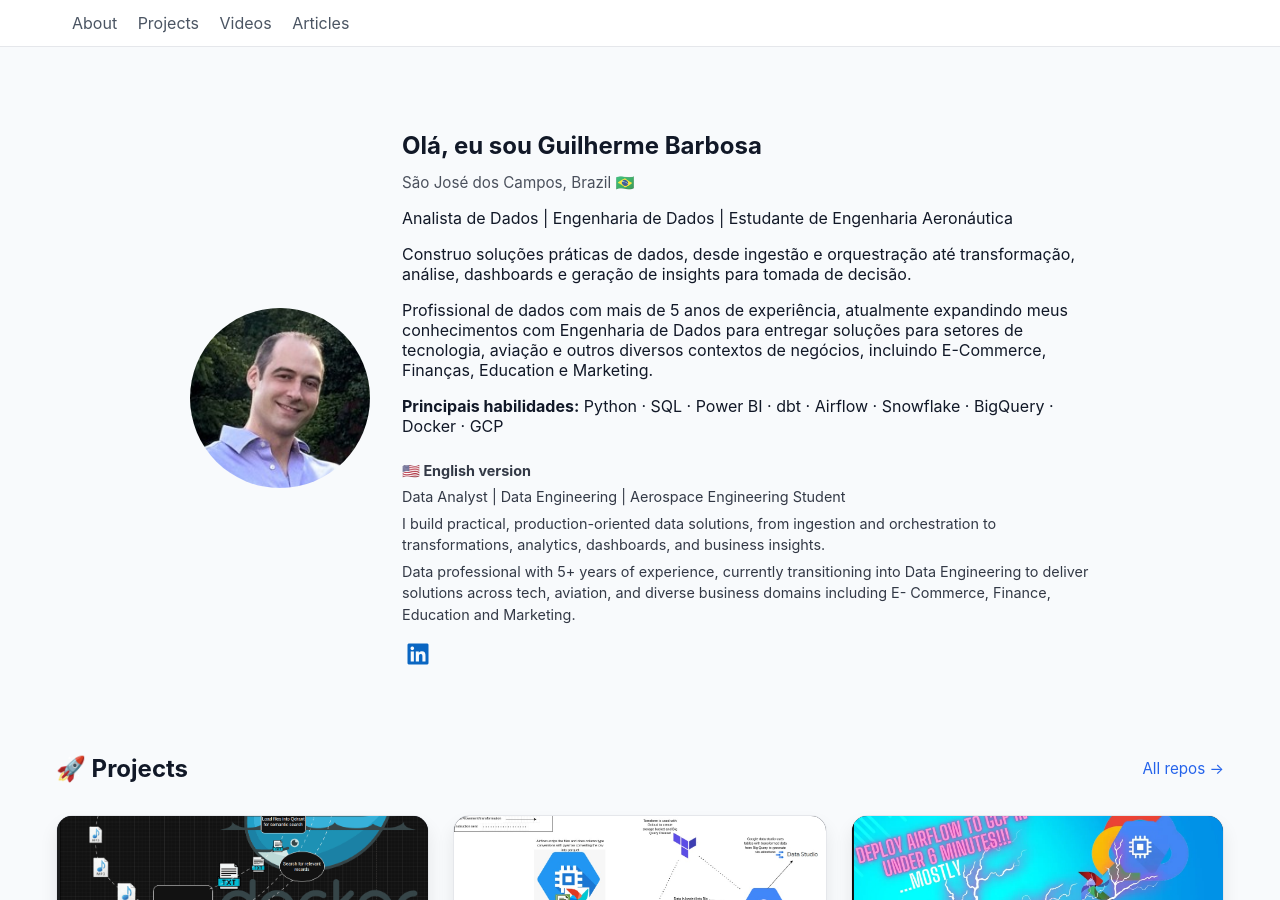
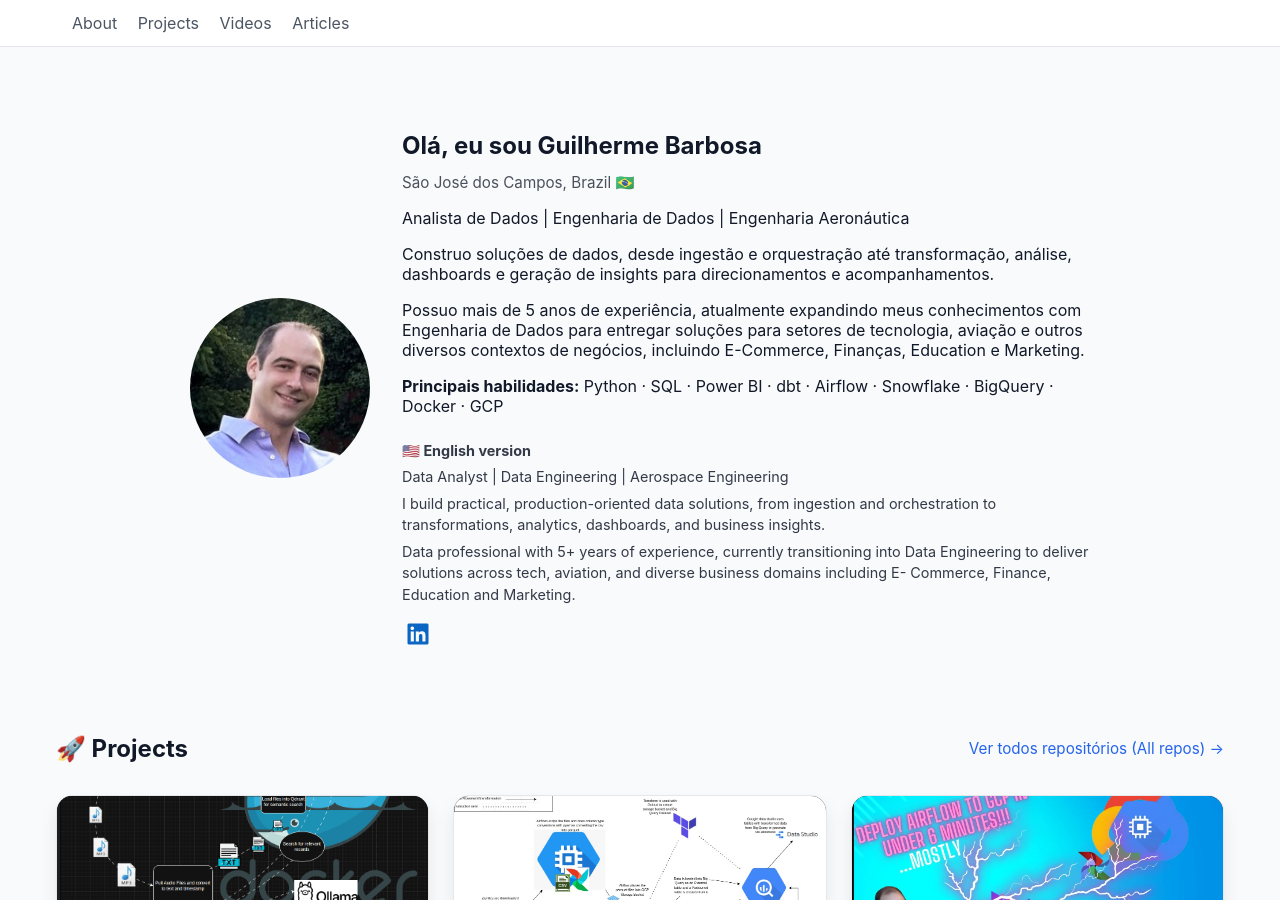
Before and after one commit to grbarbosa3/grbarbosa3.github.io, a Jekyll site: the page built from index.md, in a window 1280 px wide and 900 px high. Built offline with Jekyll 4.4.1, drawn with Linux system fonts in a browser that asks for light colours.

Commit message:
Update index.md

```diff
--- a/index.md
+++ b/index.md
@@ -40,16 +40,16 @@ title: "Home"
       <p class="location">São José dos Campos, Brazil 🇧🇷</p>
 
       <p class="headline">
-        Analista de Dados | Engenharia de Dados | Estudante de Engenharia Aeronáutica
+        Analista de Dados | Engenharia de Dados | Engenharia Aeronáutica
       </p>
 
       <p>
-        Construo soluções práticas de dados, desde ingestão e orquestração até transformação,
-        análise, dashboards e geração de insights para tomada de decisão.
+        Construo soluções de dados, desde ingestão e orquestração até transformação,
+        análise, dashboards e geração de insights para direcionamentos e acompanhamentos.
       </p>
 
       <p>
-        Profissional de dados com mais de 5 anos de experiência, atualmente expandindo meus conhecimentos com Engenharia de Dados para entregar soluções para setores de tecnologia, aviação e           outros diversos contextos de negócios, incluindo E-Commerce, Finanças, Education e Marketing.
+        Possuo mais de 5 anos de experiência, atualmente expandindo meus conhecimentos com Engenharia de Dados para entregar soluções para setores de tecnologia, aviação e outros                        diversos contextos de negócios, incluindo E-Commerce, Finanças, Education e Marketing.
       </p>
 
       <p><strong>Principais habilidades:</strong> Python · SQL · Power BI · dbt · Airflow · Snowflake · BigQuery · Docker · GCP</p>
@@ -58,7 +58,7 @@ title: "Home"
         <p><strong>🇺🇸 English version</strong></p>
 
         <p>
-          Data Analyst | Data Engineering | Aerospace Engineering Student
+          Data Analyst | Data Engineering | Aerospace Engineering
         </p>
 
         <p>
@@ -84,7 +84,7 @@ title: "Home"
 <section id="projects" class="section">
   <div class="section-header">
     <h2>🚀 Projects</h2>
-    <a class="view-all" href="https://github.com/{{ site.github_username }}" target="_blank" rel="noopener">All repos →</a>
+    <a class="view-all" href="https://github.com/{{ site.github_username }}" target="_blank" rel="noopener"> Ver todos repositórios (All repos) →</a>
   </div>
 
   <div class="gallery">
```
